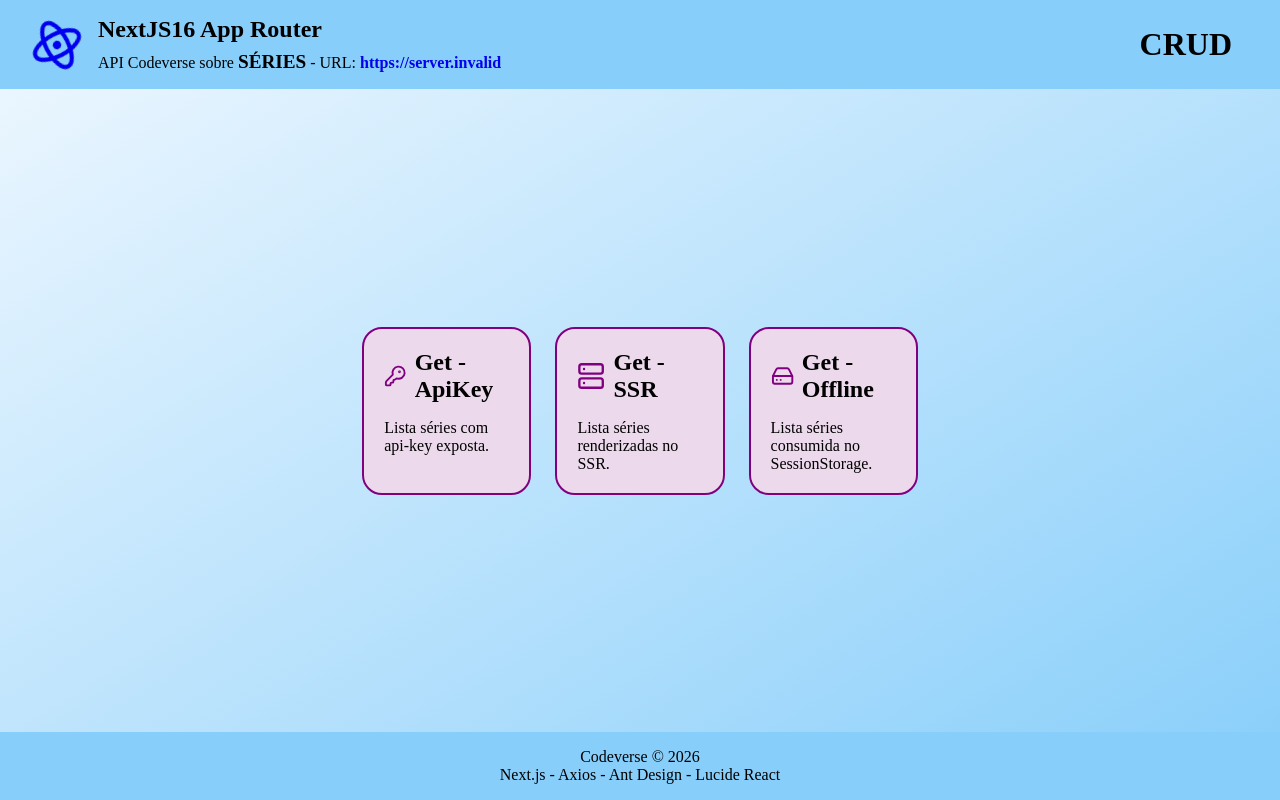
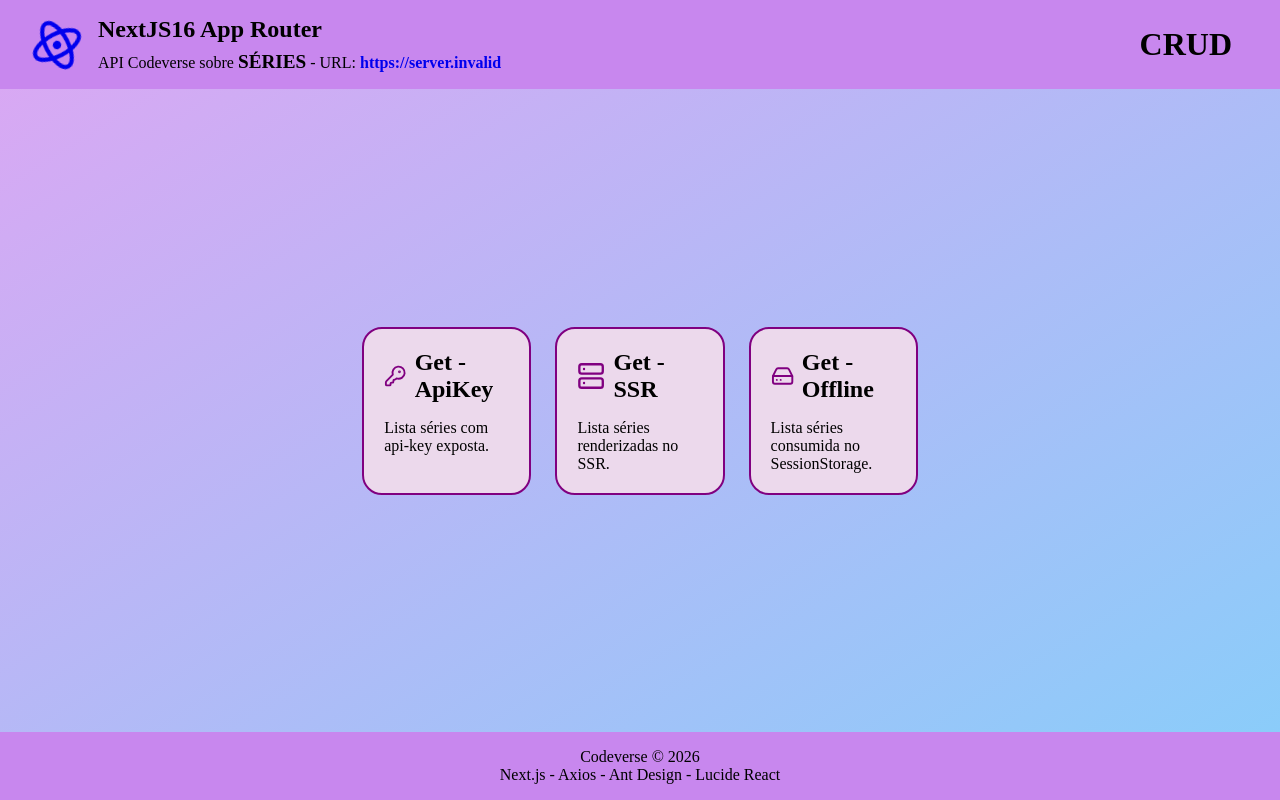
Before and after one commit to biamiotto/template-next, a Next.js app: page / in a window 1280 px wide. Built offline with nearby package versions, Linux system fonts and the light colour scheme; no server answers; what @ant-design/nextjs-registry would draw is missing.

Commit message:
Faz o Card Get - Offline

```diff
--- a/src/app/apikey/page.jsx
+++ b/src/app/apikey/page.jsx
@@ -18,7 +18,7 @@ export default function ApiKeyPage() {
             headers: { "x-api-key": process.env.NEXT_PUBLIC_API_KEY },
           },
         );
-        toast.success("Séries carregadas !", { id: "getApiKey" });
+        toast.success("Séries carregadas!", { id: "getApiKey" });
         setSeries(resp.data.data);
       } catch {
         toast.error("Erro ao buscar as séries.", { id: "getApiKey" });
--- a/src/app/globals.css
+++ b/src/app/globals.css
@@ -8,7 +8,7 @@ body {
     min-height: 100vh;
     display: flex;
     flex-direction: column;
-    background: linear-gradient(to bottom right, aliceblue, lightskyblue);
+    background: linear-gradient(to bottom right, rgb(221, 166, 243), lightskyblue);
 }
 
 main {
--- a/src/app/page.module.css
+++ b/src/app/page.module.css
@@ -11,7 +11,7 @@
 }
 
 .footer {
-    background-color: lightskyblue;
+    background-color: rgb(200, 135, 238);
     text-align: center;
     padding: 1rem 2rem;
 }
--- a/src/components/Header.module.css
+++ b/src/components/Header.module.css
@@ -1,5 +1,5 @@
 .header {
-    background-color: lightskyblue;
+    background-color: rgb(200, 135, 238);
     display: flex;
     align-items: center;
     justify-content: space-between;
```
Also changed, not shown: src/app/offline/page.jsx (added, +24 -0 lines), src/app/ssr/page.jsx (+2 -5 lines), src/components/SeriesList.jsx (added, +19 -0 lines).
